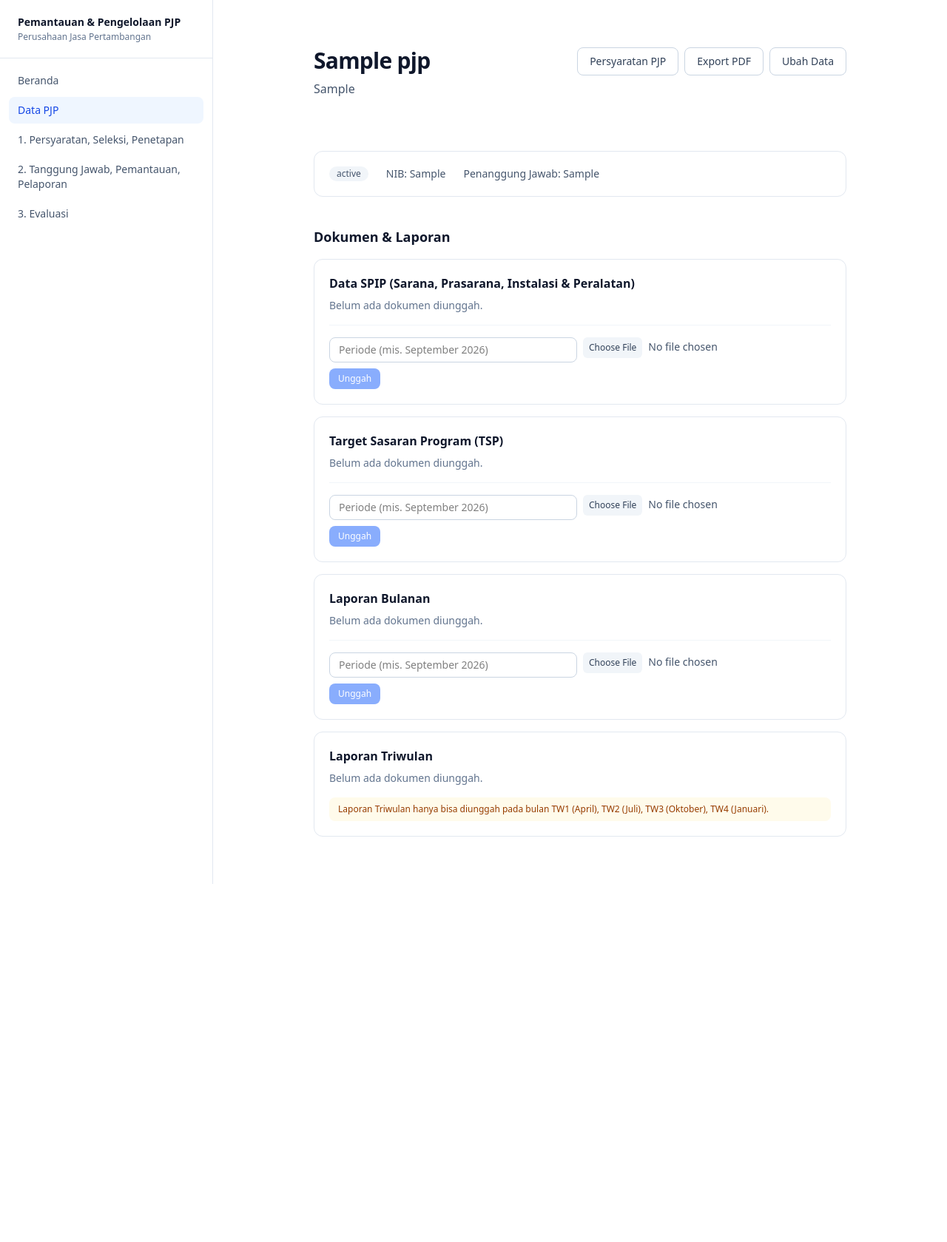
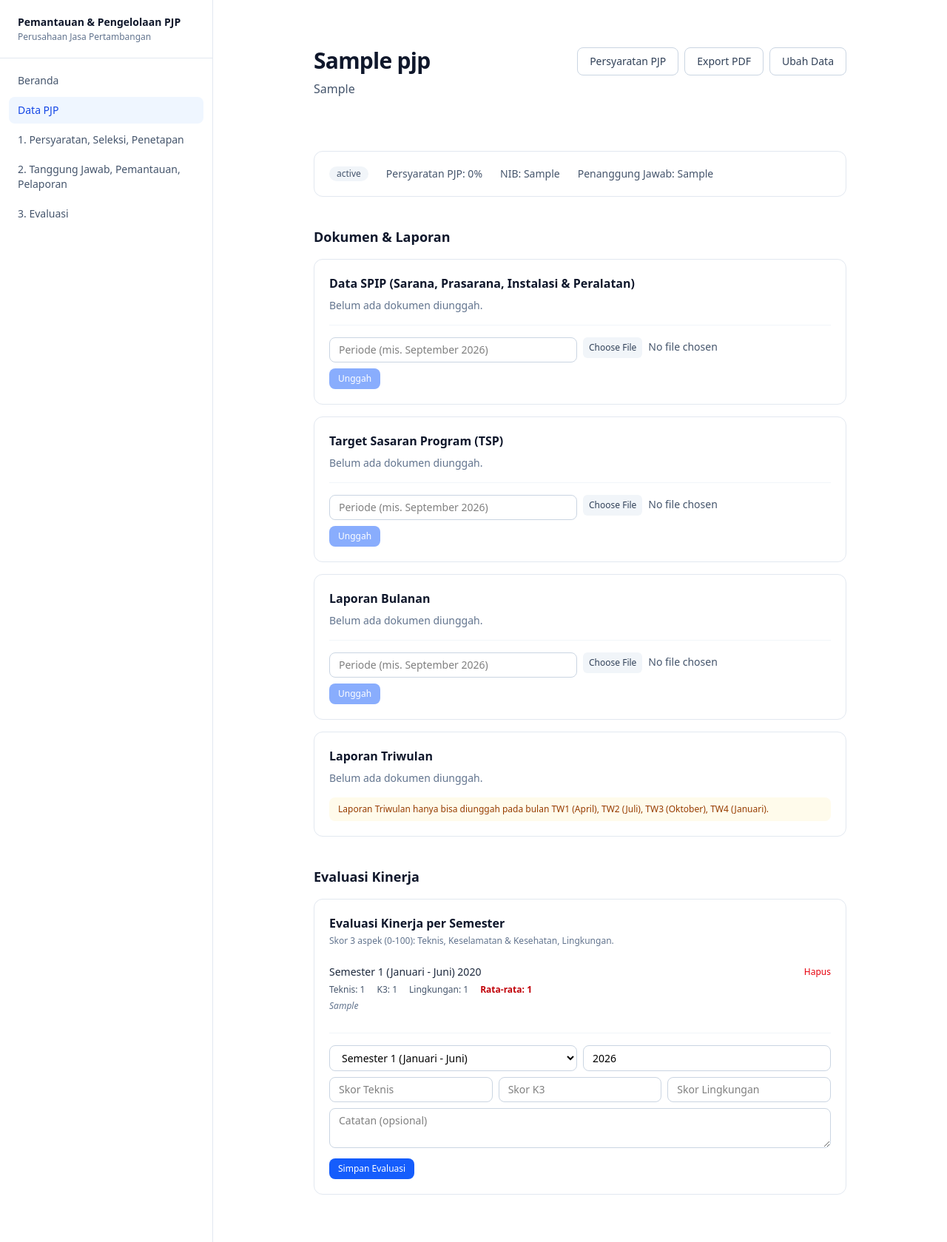
Before and after one commit to muhammadseptiadi079/pemantauan-pengelolaan-pjp, a Laravel app: page /pjp/1 in a window 1280 px wide. Shown: the whole page at 74% size. Before the commit the page ends 1195 px from the top, so only its background shows below. Run offline with Laravel 12, Linux system fonts and the light colour scheme; data comes from the database, SQL or seed files in the repository; tables that the repository leaves empty hold one stand-in row (values such as "Sample post"); style sheets or scripts are compiled from the project's sources; some libraries are stand-ins or nearby versions.

Commit message:
Tambah alur lanjut tahap & evaluasi kinerja PJP per semester (Tahap 3)
Pengelolaan PJP sekarang mengikuti alur funnel penuh: Tahap 1 (gerbang
masuk, dinilai dari skor Persyaratan PJP) -> Tahap 2 (tanggung jawab &
pelaporan rutin) -> Tahap 3 (evaluasi kinerja). Tombol "Lanjutkan ke
..." di halaman Detail PJP memindahkan PJP ke tahap berikutnya tanpa
syarat skor minimum, karena manajemen puncak bisa saja tetap
memutuskan memakai PJP walau skornya belum ideal skornya tetap
tercatat untuk ditindaklanjuti nanti.

Tahap 3 sekarang punya form evaluasi kinerja per semester dengan 3
aspek (Teknis, Keselamatan & Kesehatan, Lingkungan), masing-masing
skor 0-100, dan skor rata-rata dihitung otomatis. Riwayat evaluasi
per PJP tersimpan per (tahun, semester) dan skor terakhirnya tampil
di daftar Tahap 3.

Co-Authored-By: Claude Sonnet 5 <noreply@anthropic.com>
Claude-Session: https://claude.ai/code/session_01Syg2ez9LfJ87Y3AYRZcDHP

```diff
--- a/app/Http/Controllers/PjpController.php
+++ b/app/Http/Controllers/PjpController.php
@@ -89,9 +89,23 @@ class PjpController extends Controller
         return Inertia::render('Pjp/Show', [
             'pjp' => $pjp,
             'laporans' => $pjp->laporans()->get(),
+            'evaluasis' => $pjp->evaluasis()->get(),
+            'smkpScore' => $pjp->smkpScore(),
+            'nextTahapan' => Pjp::NEXT_TAHAPAN[$pjp->tahapan] ?? null,
             'triwulanTerbuka' => PjpLaporan::triwulanSedangDibuka(),
             'bulanTriwulanDibuka' => implode(', ', PjpLaporan::BULAN_TRIWULAN_DIBUKA),
         ]);
+    }
+
+    public function advanceTahapan(Pjp $pjp): RedirectResponse
+    {
+        $next = Pjp::NEXT_TAHAPAN[$pjp->tahapan] ?? null;
+
+        abort_if($next === null, 400, 'PJP sudah berada di tahap terakhir.');
+
+        $pjp->update(['tahapan' => $next]);
+
+        return back()->with('success', 'PJP dilanjutkan ke tahap "'.Pjp::TAHAPAN[$next].'".');
     }
 
     public function edit(Pjp $pjp): Response
--- a/app/Http/Controllers/TahapanController.php
+++ b/app/Http/Controllers/TahapanController.php
@@ -33,6 +33,10 @@ class TahapanController extends Controller
             $pjps->each(fn (Pjp $pjp) => $pjp->smkpScore = $pjp->smkpScore());
         }
 
+        if ($tahapan === 'evaluasi') {
+            $pjps->each(fn (Pjp $pjp) => $pjp->latestEvaluasi = $pjp->evaluasis()->first());
+        }
+
         return Inertia::render($component, [
             'pjps' => $pjps,
             'filters' => $this->filtersFromRequest($request),
--- a/app/Models/Pjp.php
+++ b/app/Models/Pjp.php
@@ -20,6 +20,17 @@ class Pjp extends Model
         'tidak_aktif' => 'Tidak Aktif',
     ];
 
+    /**
+     * Tahap berikutnya dalam alur pengelolaan PJP. Perpindahan ini murni
+     * keputusan admin (lewat PjpController::advanceTahapan) — tidak ada
+     * skor minimum yang memblokir, karena manajemen bisa saja tetap
+     * memutuskan memakai PJP walau skor Persyaratan PJP-nya belum ideal.
+     */
+    public const NEXT_TAHAPAN = [
+        'persyaratan-seleksi-penetapan' => 'tanggung-jawab-pemantauan-pelaporan',
+        'tanggung-jawab-pemantauan-pelaporan' => 'evaluasi',
+    ];
+
     protected $fillable = [
         'nama_perusahaan',
         'nib',
@@ -38,6 +49,11 @@ class Pjp extends Model
     public function smkpChecklistAnswers(): HasMany
     {
         return $this->hasMany(SmkpChecklistAnswer::class);
+    }
+
+    public function evaluasis(): HasMany
+    {
+        return $this->hasMany(PjpEvaluasi::class)->orderByDesc('tahun')->orderByDesc('semester');
     }
 
     /**
--- /dev/null
+++ b/app/Models/PjpEvaluasi.php
@@ -0,0 +1,39 @@
+<?php
+
+namespace App\Models;
+
+use Illuminate\Database\Eloquent\Casts\Attribute;
+use Illuminate\Database\Eloquent\Model;
+use Illuminate\Database\Eloquent\Relations\BelongsTo;
+
+class PjpEvaluasi extends Model
+{
+    public const SEMESTER = [
+        1 => 'Semester 1 (Januari - Juni)',
+        2 => 'Semester 2 (Juli - Desember)',
+    ];
+
+    protected $fillable = [
+        'pjp_id',
+        'tahun',
+        'semester',
+        'skor_teknis',
+        'skor_keselamatan_kesehatan',
+        'skor_lingkungan',
+        'catatan',
+    ];
+
+    protected $appends = ['skor_rata_rata'];
+
+    public function pjp(): BelongsTo
+    {
+        return $this->belongsTo(Pjp::class);
+    }
+
+    protected function skorRataRata(): Attribute
+    {
+        return Attribute::make(
+            get: fn () => round(($this->skor_teknis + $this->skor_keselamatan_kesehatan + $this->skor_lingkungan) / 3, 1),
+        );
+    }
+}
--- a/resources/js/Components/ConfirmDialog.tsx
+++ b/resources/js/Components/ConfirmDialog.tsx
@@ -3,6 +3,7 @@ export default function ConfirmDialog({
     title,
     message,
     confirmLabel = 'Hapus',
+    variant = 'danger',
     onConfirm,
     onCancel,
 }: {
@@ -10,10 +11,16 @@ export default function ConfirmDialog({
     title: string;
     message: string;
     confirmLabel?: string;
+    variant?: 'danger' | 'primary';
     onConfirm: () => void;
     onCancel: () => void;
 }) {
     if (!open) return null;
+
+    const confirmClass =
+        variant === 'primary'
+            ? 'rounded-lg bg-blue-600 px-4 py-2 text-sm font-medium text-white hover:bg-blue-700'
+            : 'rounded-lg bg-red-600 px-4 py-2 text-sm font-medium text-white hover:bg-red-700';
 
     return (
         <div className="fixed inset-0 z-50 flex items-center justify-center bg-black/40 p-4">
@@ -28,11 +35,7 @@ export default function ConfirmDialog({
                     >
                         Batal
                     </button>
-                    <button
-                        type="button"
-                        onClick={onConfirm}
-                        className="rounded-lg bg-red-600 px-4 py-2 text-sm font-medium text-white hover:bg-red-700"
-                    >
+                    <button type="button" onClick={onConfirm} className={confirmClass}>
                         {confirmLabel}
                     </button>
                 </div>
--- /dev/null
+++ b/resources/js/Components/EvaluasiCard.tsx
@@ -0,0 +1,173 @@
+import { router, useForm } from '@inertiajs/react';
+import { FormEventHandler, useState } from 'react';
+import ConfirmDialog from '@/Components/ConfirmDialog';
+import { PjpEvaluasi, SEMESTER_OPTIONS } from '@/types';
+
+function scoreColor(skor: number): string {
+    if (skor >= 80) return 'text-green-700';
+    if (skor >= 60) return 'text-blue-700';
+    if (skor >= 40) return 'text-amber-700';
+    return 'text-red-700';
+}
+
+export default function EvaluasiCard({
+    pjpId,
+    evaluasis,
+}: {
+    pjpId: number;
+    evaluasis: PjpEvaluasi[];
+}) {
+    const [toDelete, setToDelete] = useState<PjpEvaluasi | null>(null);
+    const currentYear = new Date().getFullYear();
+
+    const { data, setData, post, processing, errors, reset } = useForm<{
+        tahun: number;
+        semester: number;
+        skor_teknis: string;
+        skor_keselamatan_kesehatan: string;
+        skor_lingkungan: string;
+        catatan: string;
+    }>({
+        tahun: currentYear,
+        semester: 1,
+        skor_teknis: '',
+        skor_keselamatan_kesehatan: '',
+        skor_lingkungan: '',
+        catatan: '',
+    });
+
+    const submit: FormEventHandler = (e) => {
+        e.preventDefault();
+        post(`/pjp/${pjpId}/evaluasi`, {
+            preserveScroll: true,
+            onSuccess: () =>
+                reset('skor_teknis', 'skor_keselamatan_kesehatan', 'skor_lingkungan', 'catatan'),
+        });
+    };
+
+    const confirmDelete = () => {
+        if (toDelete) {
+            router.delete(`/pjp/${pjpId}/evaluasi/${toDelete.id}`, { preserveScroll: true });
+            setToDelete(null);
+        }
+    };
+
+    return (
+        <div className="rounded-xl border border-slate-200 bg-white p-5">
+            <h3 className="font-semibold text-slate-900">Evaluasi Kinerja per Semester</h3>
+            <p className="mt-1 text-xs text-slate-500">
+                Skor 3 aspek (0-100): Teknis, Keselamatan &amp; Kesehatan, Lingkungan.
+            </p>
+
+            {evaluasis.length === 0 ? (
+                <p className="mt-3 text-sm text-slate-500">Belum ada data evaluasi.</p>
+            ) : (
+                <ul className="mt-3 divide-y divide-slate-100">
+                    {evaluasis.map((e) => (
+                        <li key={e.id} className="space-y-1.5 py-3 text-sm">
+                            <div className="flex items-center justify-between gap-3">
+                                <span className="font-medium text-slate-800">
+                                    {SEMESTER_OPTIONS[e.semester]} {e.tahun}
+                                </span>
+                                <button
+                                    type="button"
+                                    onClick={() => setToDelete(e)}
+                                    className="shrink-0 text-xs font-medium text-red-600 hover:text-red-800"
+                                >
+                                    Hapus
+                                </button>
+                            </div>
+                            <div className="flex flex-wrap gap-x-4 gap-y-1 text-xs text-slate-600">
+                                <span>Teknis: {e.skor_teknis}</span>
+                                <span>K3: {e.skor_keselamatan_kesehatan}</span>
+                                <span>Lingkungan: {e.skor_lingkungan}</span>
+                                <span className={`font-semibold ${scoreColor(e.skor_rata_rata)}`}>
+                                    Rata-rata: {e.skor_rata_rata}
+                                </span>
+                            </div>
+                            {e.catatan && (
+                                <p className="text-xs italic text-slate-500">{e.catatan}</p>
+                            )}
+                        </li>
+                    ))}
+                </ul>
+            )}
+
+            <form onSubmit={submit} className="mt-4 space-y-2 border-t border-slate-100 pt-4">
+                <div className="grid gap-2 sm:grid-cols-2">
+                    <select
+                        value={data.semester}
+                        onChange={(e) => setData('semester', Number(e.target.value))}
+                        className="rounded-lg border border-slate-300 px-3 py-1.5 text-sm focus:border-blue-500 focus:outline-none"
+                    >
+                        {Object.entries(SEMESTER_OPTIONS).map(([value, label]) => (
+                            <option key={value} value={value}>
+                                {label}
+                            </option>
+                        ))}
+                    </select>
+                    <input
+                        type="number"
+                        value={data.tahun}
+                        onChange={(e) => setData('tahun', Number(e.target.value))}
+                        className="rounded-lg border border-slate-300 px-3 py-1.5 text-sm focus:border-blue-500 focus:outline-none"
+                    />
+                </div>
+                <div className="grid gap-2 sm:grid-cols-3">
+                    <input
+                        type="number"
+                        min={0}
+                        max={100}
+                        placeholder="Skor Teknis"
+                        value={data.skor_teknis}
+                        onChange={(e) => setData('skor_teknis', e.target.value)}
+                        className="rounded-lg border border-slate-300 px-3 py-1.5 text-sm focus:border-blue-500 focus:outline-none"
+                    />
+                    <input
+                        type="number"
+                        min={0}
+                        max={100}
+                        placeholder="Skor K3"
+                        value={data.skor_keselamatan_kesehatan}
+                        onChange={(e) => setData('skor_keselamatan_kesehatan', e.target.value)}
+                        className="rounded-lg border border-slate-300 px-3 py-1.5 text-sm focus:border-blue-500 focus:outline-none"
+                    />
+                    <input
+                        type="number"
+                        min={0}
+                        max={100}
+                        placeholder="Skor Lingkungan"
+                        value={data.skor_lingkungan}
+                        onChange={(e) => setData('skor_lingkungan', e.target.value)}
+                        className="rounded-lg border border-slate-300 px-3 py-1.5 text-sm focus:border-blue-500 focus:outline-none"
+                    />
+                </div>
+                {(errors.skor_teknis || errors.skor_keselamatan_kesehatan || errors.skor_lingkungan) && (
+                    <p className="text-sm text-red-600">Skor harus diisi, angka 0-100.</p>
+                )}
+                <textarea
+                    placeholder="Catatan (opsional)"
+                    value={data.catatan}
+                    onChange={(e) => setData('catatan', e.target.value)}
+                    rows={2}
+                    className="w-full rounded-lg border border-slate-300 px-3 py-1.5 text-sm focus:border-blue-500 focus:outline-none"
+                />
+                <button
+                    type="submit"
+                    disabled={processing}
+                    className="rounded-lg bg-blue-600 px-3 py-1.5 text-xs font-medium text-white hover:bg-blue-700 disabled:opacity-50"
+                >
+                    Simpan Evaluasi
+                </button>
+            </form>
+
+            <ConfirmDialog
+                open={toDelete !== null}
+                title="Hapus Evaluasi"
+                message={`Hapus evaluasi ${toDelete ? SEMESTER_OPTIONS[toDelete.semester] : ''} ${toDelete?.tahun}? Tindakan ini tidak bisa dibatalkan.`}
+                onConfirm={confirmDelete}
+                onCancel={() => setToDelete(null)}
+            />
+        </div>
+    );
+}
--- a/resources/js/Components/PjpMiniList.tsx
+++ b/resources/js/Components/PjpMiniList.tsx
@@ -1,12 +1,13 @@
 import { Link } from '@inertiajs/react';
 import StatusBadge from '@/Components/StatusBadge';
-import { SmkpScore } from '@/types';
+import { PjpEvaluasi, SEMESTER_OPTIONS, SmkpScore } from '@/types';
 
 type MiniPjp = {
     id: number;
     nama_perusahaan: string;
     status: string;
     smkpScore?: SmkpScore;
+    latestEvaluasi?: PjpEvaluasi | null;
 };
 
 export default function PjpMiniList({
@@ -39,6 +40,17 @@ export default function PjpMiniList({
                                 Persyaratan PJP: {pjp.smkpScore.persentase}%
                             </span>
                         )}
+                        {pjp.latestEvaluasi && (
+                            <span className="rounded-full bg-slate-100 px-2 py-0.5 text-xs font-medium text-slate-600">
+                                Evaluasi {SEMESTER_OPTIONS[pjp.latestEvaluasi.semester]}{' '}
+                                {pjp.latestEvaluasi.tahun}: {pjp.latestEvaluasi.skor_rata_rata}
+                            </span>
+                        )}
+                        {pjp.latestEvaluasi === null && (
+                            <span className="rounded-full bg-slate-100 px-2 py-0.5 text-xs font-medium text-slate-400">
+                                Belum dievaluasi
+                            </span>
+                        )}
                         <StatusBadge status={pjp.status} />
                     </div>
                 </Link>
--- a/resources/js/Pages/Evaluasi.tsx
+++ b/resources/js/Pages/Evaluasi.tsx
@@ -1,11 +1,17 @@
 import { Head } from '@inertiajs/react';
 import AppLayout from '@/Layouts/AppLayout';
 import PageHeader from '@/Components/PageHeader';
-import PlaceholderCard from '@/Components/PlaceholderCard';
 import TahapanPjpSection from '@/Components/TahapanPjpSection';
 import StatusStackedBar, { StatusCounts } from '@/Components/StatusStackedBar';
+import { PjpEvaluasi, SmkpScore } from '@/types';
 
-type MiniPjp = { id: number; nama_perusahaan: string; status: string };
+type MiniPjp = {
+    id: number;
+    nama_perusahaan: string;
+    status: string;
+    smkpScore?: SmkpScore;
+    latestEvaluasi?: PjpEvaluasi | null;
+};
 
 export default function Evaluasi({
     pjps,
@@ -22,7 +28,7 @@ export default function Evaluasi({
             <div className="mx-auto max-w-5xl px-6 py-16">
                 <PageHeader
                     title="3. Evaluasi"
-                    description="Tahapan evaluasi menyeluruh terhadap kinerja dan kepatuhan PJP, sebagai dasar tindak lanjut pengelolaan berikutnya."
+                    description="Evaluasi kinerja PJP setiap semester, mencakup aspek Teknis, Keselamatan &amp; Kesehatan, dan Lingkungan, sebagai dasar tindak lanjut pengelolaan berikutnya."
                 />
 
                 <div className="mb-10">
@@ -32,12 +38,15 @@ export default function Evaluasi({
                     />
                 </div>
 
-                <section className="grid gap-4 sm:grid-cols-1">
-                    <PlaceholderCard
-                        title="Evaluasi Kinerja PJP"
-                        description="Belum ada data evaluasi. Bagian ini akan dikembangkan lebih lanjut untuk mencakup hasil evaluasi dan rekomendasi tindak lanjut."
-                    />
-                </section>
+                <div className="mb-14 rounded-xl border border-blue-200 bg-blue-50 p-5 text-sm text-blue-900">
+                    <p className="font-semibold">Evaluasi Kinerja Semester</p>
+                    <p className="mt-1">
+                        Klik salah satu PJP pada daftar di bawah untuk mengisi skor evaluasi
+                        semesteran (Teknis, Keselamatan &amp; Kesehatan, Lingkungan) pada bagian
+                        &quot;Evaluasi Kinerja&quot; di halaman detailnya. Skor rata-rata evaluasi
+                        terakhir tiap PJP juga ditampilkan langsung pada daftar di bawah ini.
+                    </p>
+                </div>
 
                 <TahapanPjpSection
                     tahapan="evaluasi"
--- a/resources/js/Pages/Pjp/Show.tsx
+++ b/resources/js/Pages/Pjp/Show.tsx
@@ -1,21 +1,44 @@
-import { Head, Link } from '@inertiajs/react';
+import { Head, Link, router } from '@inertiajs/react';
+import { useState } from 'react';
 import AppLayout from '@/Layouts/AppLayout';
 import PageHeader from '@/Components/PageHeader';
 import StatusBadge from '@/Components/StatusBadge';
 import LaporanUploadCard from '@/Components/LaporanUploadCard';
-import { Pjp, PjpLaporan, TAHAPAN_OPTIONS, JENIS_LAPORAN_OPTIONS } from '@/types';
+import EvaluasiCard from '@/Components/EvaluasiCard';
+import ConfirmDialog from '@/Components/ConfirmDialog';
+import {
+    Pjp,
+    PjpEvaluasi,
+    PjpLaporan,
+    SmkpScore,
+    TAHAPAN_OPTIONS,
+    JENIS_LAPORAN_OPTIONS,
+} from '@/types';
 
 export default function Show({
     pjp,
     laporans,
+    evaluasis,
+    smkpScore,
+    nextTahapan,
     triwulanTerbuka,
     bulanTriwulanDibuka,
 }: {
     pjp: Pjp;
     laporans: PjpLaporan[];
+    evaluasis: PjpEvaluasi[];
+    smkpScore: SmkpScore;
+    nextTahapan: string | null;
     triwulanTerbuka: boolean;
     bulanTriwulanDibuka: string;
 }) {
+    const [confirmAdvance, setConfirmAdvance] = useState(false);
+
+    const advance = () => {
+        router.post(`/pjp/${pjp.id}/advance-tahapan`, {}, { preserveScroll: true });
+        setConfirmAdvance(false);
+    };
+
     return (
         <AppLayout>
             <Head title={pjp.nama_perusahaan} />
@@ -51,6 +74,9 @@ export default function Show({
 
                 <div className="mb-10 flex flex-wrap items-center gap-x-6 gap-y-2 rounded-xl border border-slate-200 bg-white p-5 text-sm">
                     <StatusBadge status={pjp.status} />
+                    <span className="text-slate-600">
+                        Persyaratan PJP: {smkpScore.persentase}%
+                    </span>
                     {pjp.nib && (
                         <span className="text-slate-600">NIB: {pjp.nib}</span>
                     )}
@@ -58,6 +84,15 @@ export default function Show({
                         <span className="text-slate-600">
                             Penanggung Jawab: {pjp.penanggung_jawab}
                         </span>
+                    )}
+                    {nextTahapan && (
+                        <button
+                            type="button"
+                            onClick={() => setConfirmAdvance(true)}
+                            className="ml-auto rounded-lg bg-blue-600 px-3 py-1.5 text-xs font-medium text-white hover:bg-blue-700"
+                        >
+                            Lanjutkan ke {TAHAPAN_OPTIONS[nextTahapan] ?? nextTahapan} &rarr;
+                        </button>
                     )}
                 </div>
 
@@ -80,7 +115,22 @@ export default function Show({
                         />
                     ))}
                 </div>
+
+                <h2 className="mb-4 mt-10 text-lg font-semibold text-slate-900">
+                    Evaluasi Kinerja
+                </h2>
+                <EvaluasiCard pjpId={pjp.id} evaluasis={evaluasis} />
             </div>
+
+            <ConfirmDialog
+                open={confirmAdvance}
+                title="Lanjutkan Tahap"
+                message={`Lanjutkan "${pjp.nama_perusahaan}" ke tahap "${nextTahapan ? TAHAPAN_OPTIONS[nextTahapan] ?? nextTahapan : ''}"? Perpindahan ini tidak memerlukan skor minimum tertentu — bisa dilanjutkan sesuai keputusan manajemen.`}
+                confirmLabel="Lanjutkan"
+                variant="primary"
+                onConfirm={advance}
+                onCancel={() => setConfirmAdvance(false)}
+            />
         </AppLayout>
     );
 }
--- a/resources/js/types.ts
+++ b/resources/js/types.ts
@@ -101,6 +101,24 @@ export interface SmkpScore {
     kategori_risiko: string;
 }
 
+export interface PjpEvaluasi {
+    id: number;
+    pjp_id: number;
+    tahun: number;
+    semester: number;
+    skor_teknis: number;
+    skor_keselamatan_kesehatan: number;
+    skor_lingkungan: number;
+    skor_rata_rata: number;
+    catatan: string | null;
+    created_at: string;
+}
+
+export const SEMESTER_OPTIONS: Record<number, string> = {
+    1: 'Semester 1 (Januari - Juni)',
+    2: 'Semester 2 (Juli - Desember)',
+};
+
 export interface Paginated<T> {
     data: T[];
     links: { url: string | null; label: string; active: boolean }[];
--- a/routes/web.php
+++ b/routes/web.php
@@ -2,6 +2,7 @@
 
 use App\Http\Controllers\HomeController;
 use App\Http\Controllers\PjpController;
+use App\Http\Controllers\PjpEvaluasiController;
 use App\Http\Controllers\PjpLaporanController;
 use App\Http\Controllers\SmkpChecklistController;
 use App\Http\Controllers\TahapanController;
@@ -26,9 +27,14 @@ Route::get('/pjp/{pjp}/export-pdf', [PjpController::class, 'exportPdf'])->name('
 
 Route::resource('pjp', PjpController::class);
 
+Route::post('/pjp/{pjp}/advance-tahapan', [PjpController::class, 'advanceTahapan'])->name('pjp.advance-tahapan');
+
 Route::post('/pjp/{pjp}/laporan', [PjpLaporanController::class, 'store'])->name('pjp.laporan.store');
 Route::patch('/pjp/{pjp}/laporan/{laporan}', [PjpLaporanController::class, 'update'])->name('pjp.laporan.update');
 Route::delete('/pjp/{pjp}/laporan/{laporan}', [PjpLaporanController::class, 'destroy'])->name('pjp.laporan.destroy');
 
 Route::get('/pjp/{pjp}/checklist-smkp', [SmkpChecklistController::class, 'show'])->name('pjp.checklist-smkp.show');
 Route::post('/pjp/{pjp}/checklist-smkp', [SmkpChecklistController::class, 'update'])->name('pjp.checklist-smkp.update');
+
+Route::post('/pjp/{pjp}/evaluasi', [PjpEvaluasiController::class, 'store'])->name('pjp.evaluasi.store');
+Route::delete('/pjp/{pjp}/evaluasi/{evaluasi}', [PjpEvaluasiController::class, 'destroy'])->name('pjp.evaluasi.destroy');
```
Also changed, not shown: CLAUDE.md (+4 -0 lines), app/Http/Controllers/PjpEvaluasiController.php (added, +44 -0 lines), database/migrations/2026_09_08_000000_create_pjp_evaluasis_table.php (added).
